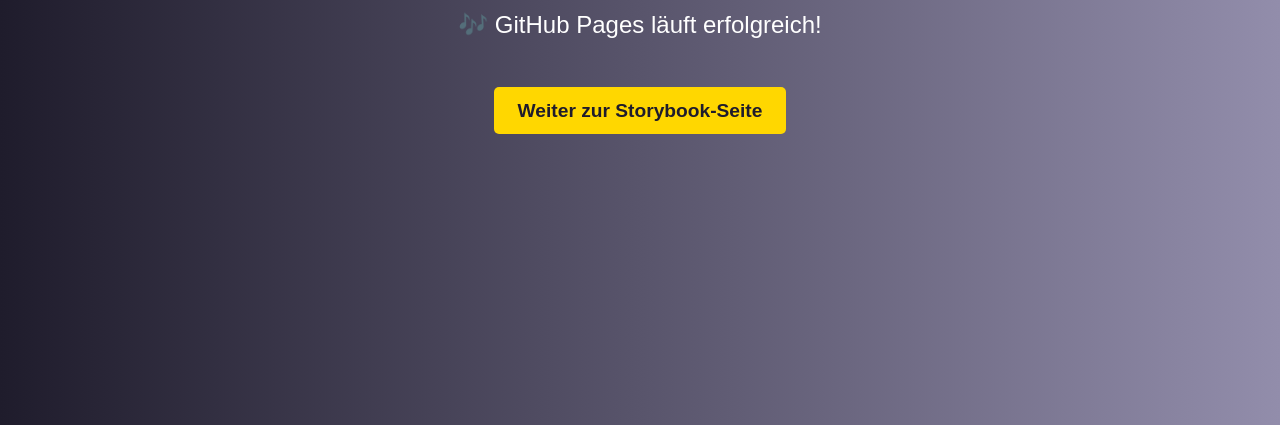
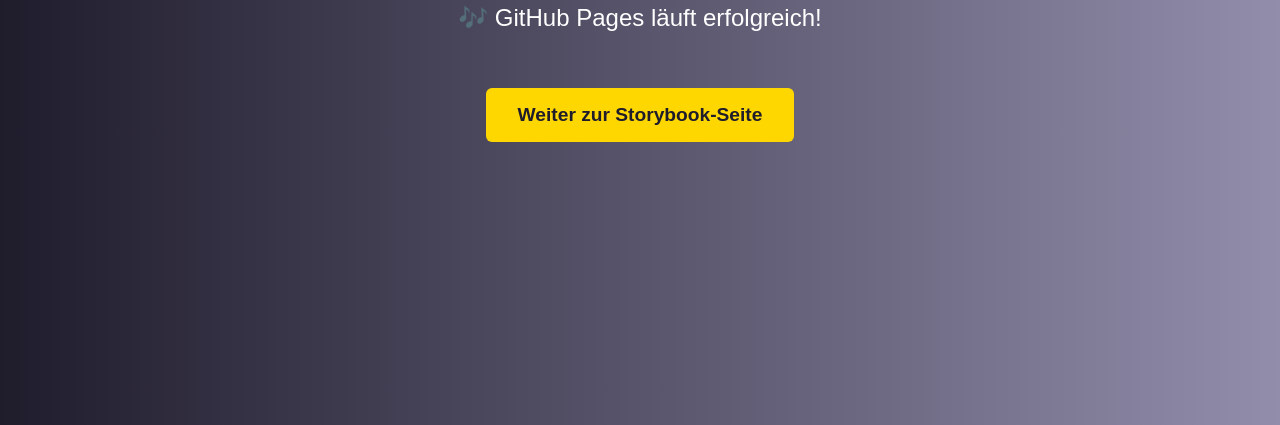
Before and after one commit to tmrx97-blip/mystische-synthese, a plain HTML site: page index.html in a window 1280 px wide. Shown: the part 375-800 px from the top of the page. Drawn offline with Linux system fonts and the light colour scheme.

Commit message:
Update index.html

```diff
--- a/index.html
+++ b/index.html
@@ -6,7 +6,7 @@
     <title>Mystische Synthese</title>
     <style>
         body {
-            font-family: Arial, sans-serif;
+            font-family: 'Arial', sans-serif;
             background: linear-gradient(to right, #1f1c2c, #928dab);
             color: #fff;
             display: flex;
@@ -27,14 +27,15 @@
         .button {
             background-color: #ffd700;
             color: #1f1c2c;
-            padding: 0.8rem 1.5rem;
+            padding: 1rem 2rem;
             font-size: 1.2rem;
             font-weight: bold;
             border: none;
-            border-radius: 5px;
-            margin-top: 1.5rem;
+            border-radius: 6px;
+            margin-top: 2rem;
             cursor: pointer;
             text-decoration: none;
+            transition: background-color 0.3s ease;
         }
         .button:hover {
             background-color: #e6c200;
@@ -47,9 +48,5 @@
 
     <!-- Button zur Storybook-Seite -->
     <a class="button" href="storybook.html">Weiter zur Storybook-Seite</a>
-    <!--
-         Hinweis: Wenn deine storybook.html in einem Unterordner liegt, passe href an:
-         Beispiel: href="unterordner/storybook.html"
-    -->
 </body>
 </html>
```
